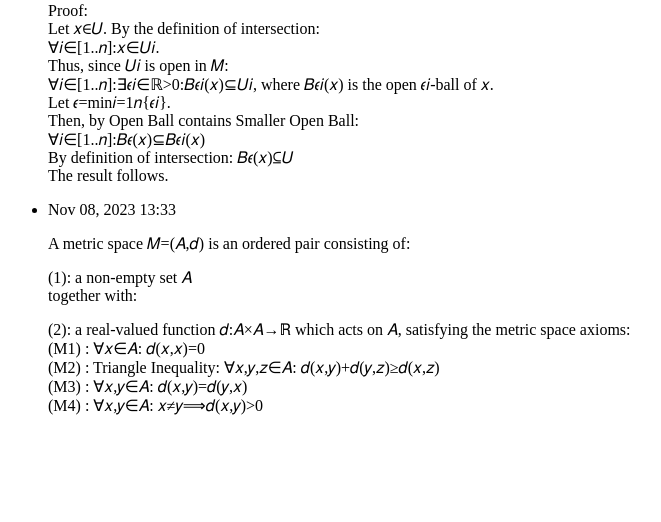
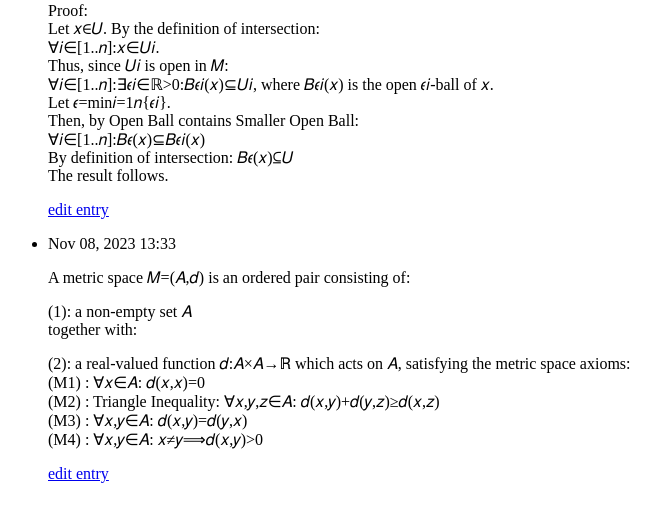
Before and after one commit to DanielHangan01/learning-log, a Django app: page /topics/1/ in a window 1280 px wide. Shown: the part 228-750 px from the top of the page, without its empty margins (0-661 px from the left). Run offline with Django 4.2, Linux system fonts and the light colour scheme; data comes from the database, SQL or seed files in the repository; both versions use the stored data as it was after the commit.

Commit message:
Edit entry function

```diff
--- a/learning_logs/templates/learning_logs/topic.html
+++ b/learning_logs/templates/learning_logs/topic.html
@@ -11,6 +11,9 @@
         <li>
             <p>{{ entry.date_added|date:'M d, Y H:i' }}</p>
             <p>{{ entry.text|linebreaks }}</p>
+            <p>
+                <a href="{% url 'learning_logs:edit_entry' entry.id %}">edit entry</a>
+            </p>
         </li>
     {% empty %}
         <li>
--- a/learning_logs/urls.py
+++ b/learning_logs/urls.py
@@ -17,5 +17,8 @@
     path('new_topic/', views.new_topic, name='new_topic'),
 
     # Page for adding a new entry
-    path('new_entry/<int:topic_id>/', views.new_entry, name='new_entry')
+    path('new_entry/<int:topic_id>/', views.new_entry, name='new_entry'),
+
+    # Page for editing an entry
+    path('edit_entry/<int:entry_id>', views.edit_entry, name='edit_entry'),
 ]
--- a/learning_logs/views.py
+++ b/learning_logs/views.py
@@ -1,5 +1,5 @@
 from django.shortcuts import render
-from .models import Topic
+from .models import Topic, Entry
 from django.http import HttpResponseRedirect
 from django.urls import reverse
 from .forms import TopicForm, EntryForm
@@ -51,3 +51,19 @@
             return HttpResponseRedirect(reverse('learning_logs:topic', args=[topic_id]))
     context = {'topic': topic, 'form': form}
     return render(request, 'learning_logs/new_entry.html', context)
+
+def edit_entry(request, entry_id):
+    """Edit an existing entry."""
+    entry = Entry.objects.get(id=entry_id)
+    topic = entry.topic
+
+    if request.method != 'POST':
+        # Initial request, pre-fill form with the current entry.
+        form = EntryForm(instance=entry)
+    else:
+        form = EntryForm(instance=entry, data=request.POST)
+        if form.is_valid():
+            form.save()
+            return HttpResponseRedirect(reverse('learning_logs:topic', args=[topic.id]))
+    context = {'entry': entry, 'topic': topic, 'form': form}
+    return render(request, 'learning_logs/edit_entry.html', context)
```
Also changed, not shown: learning_logs/templates/learning_logs/edit_entry.html (added, +12 -0 lines), db.sqlite3.
